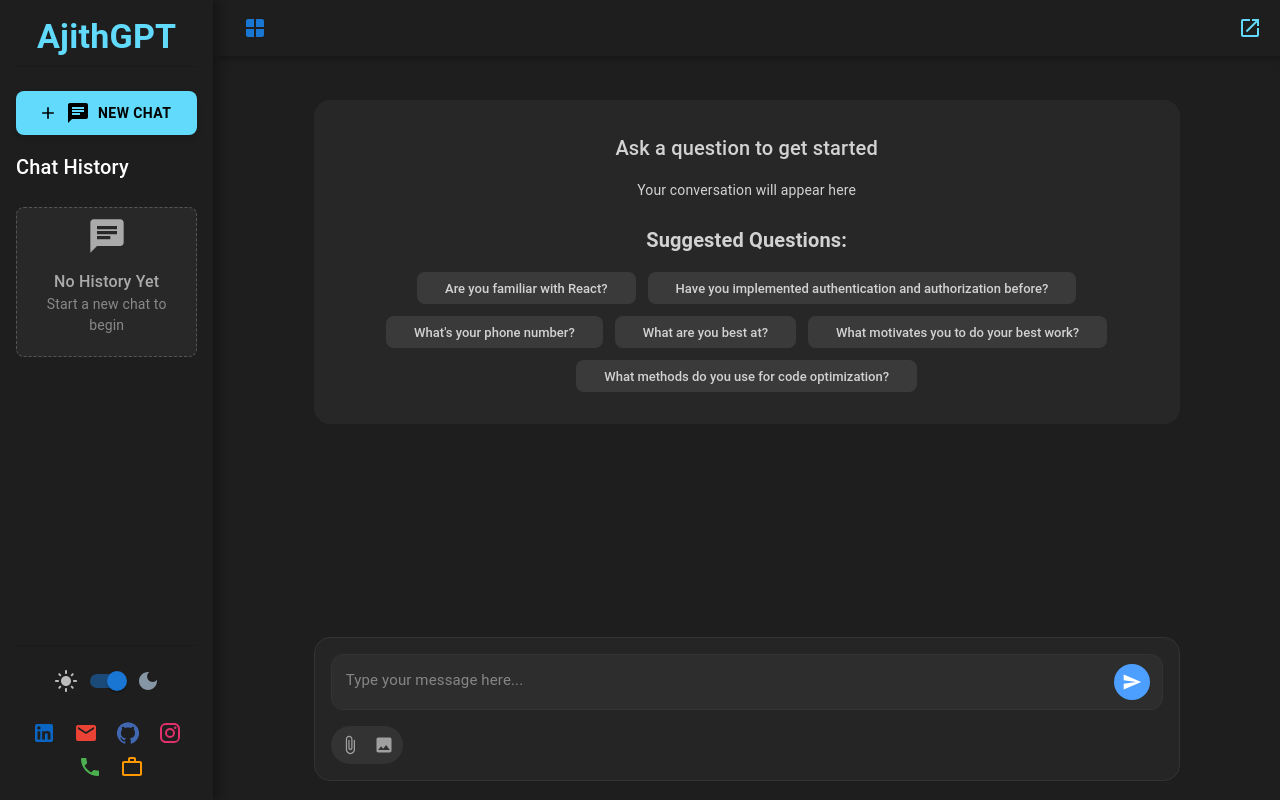
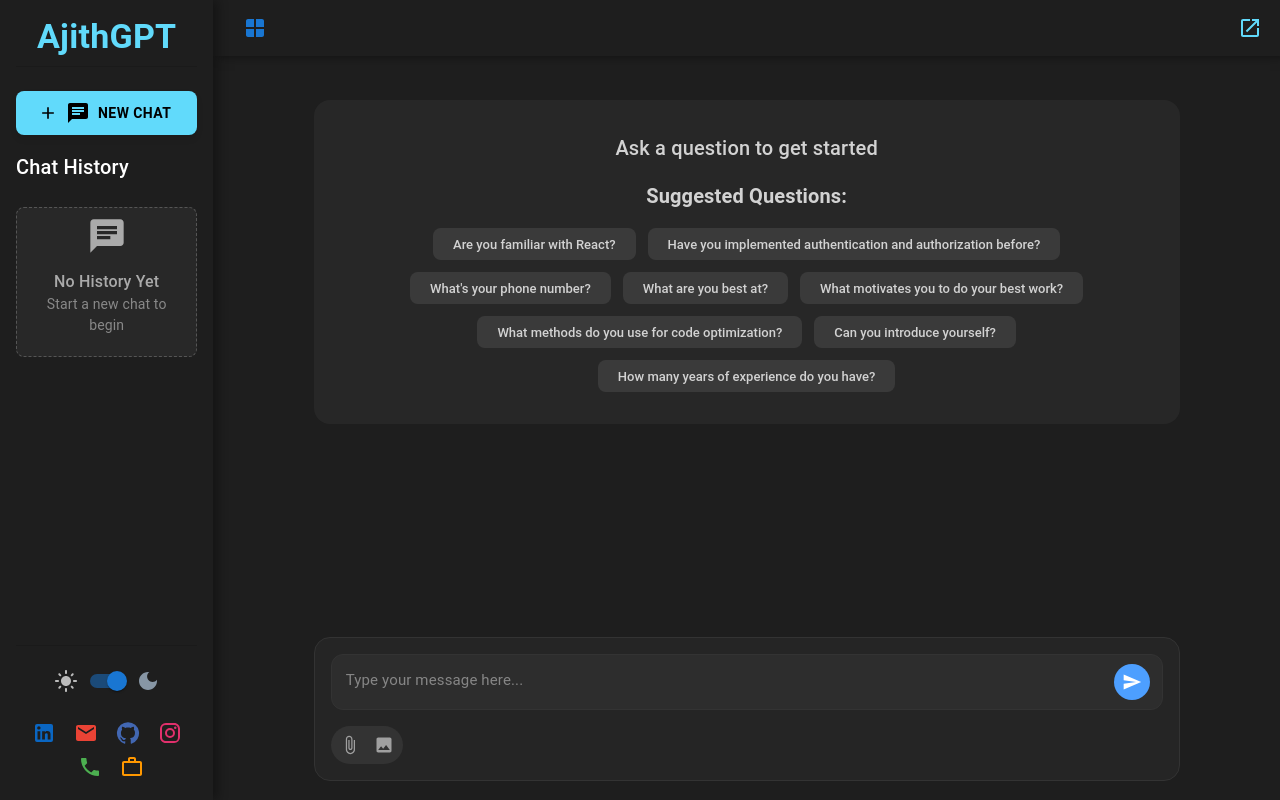
Before and after one commit to ajps208/Ajith_Portfolio_FrontEnd, a React (Create React App) app: page / in a window 1280 px wide. Built offline with nearby package versions, Linux system fonts and the light colour scheme.

Commit message:
answer updated

```diff
--- a/src/Components/AnswerBox.jsx
+++ b/src/Components/AnswerBox.jsx
@@ -31,7 +31,7 @@
     }
   }, [messages]);
 
-  const getRandomQuestions = (questions, count = 6) => {
+  const getRandomQuestions = (questions, count = 8) => {
     const shuffled = [...questions].sort(() => 0.5 - Math.random());
     return shuffled.slice(0, count);
   };
@@ -97,9 +97,9 @@
             <Typography variant="h6" mb={2} color={darkMode ? "#fff" : "text.primary"}>
               Ask a question to get started
             </Typography>
-            <Typography variant="body2" mb={3} color={darkMode ? "#fff" : "text.secondary"}>
+            {/* <Typography variant="body2" mb={3} color={darkMode ? "#fff" : "text.secondary"}>
               Your conversation  will appear here
-            </Typography>
+            </Typography> */}
             {randomSuggestions.length > 0 && (
               <>
                 <Typography
@@ -122,7 +122,7 @@
                           backgroundColor: darkMode ? "#424242" : "#f5f5f5",
                           color: darkMode ? "#fff" : "#333",
                           fontWeight: 500,
-                          px: 2,
+                          px: 1,
                           py: 1,
                           borderRadius: "8px",
                           "&:hover": {
```
